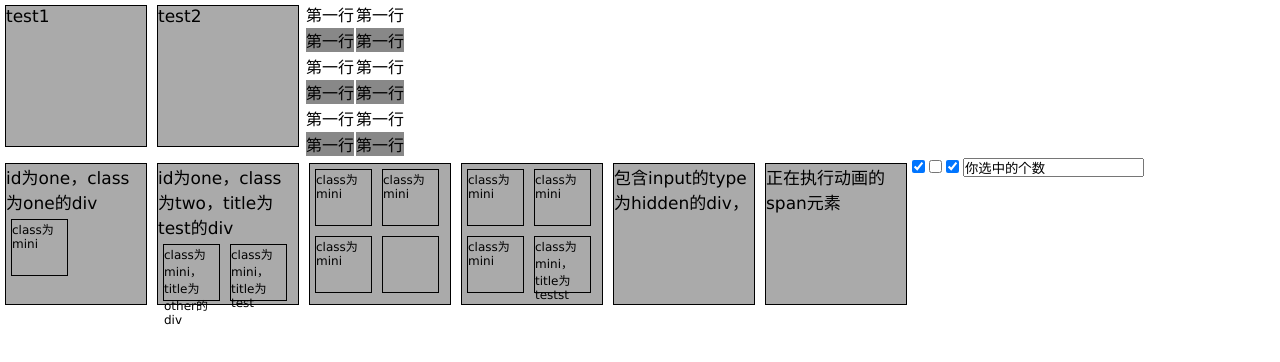
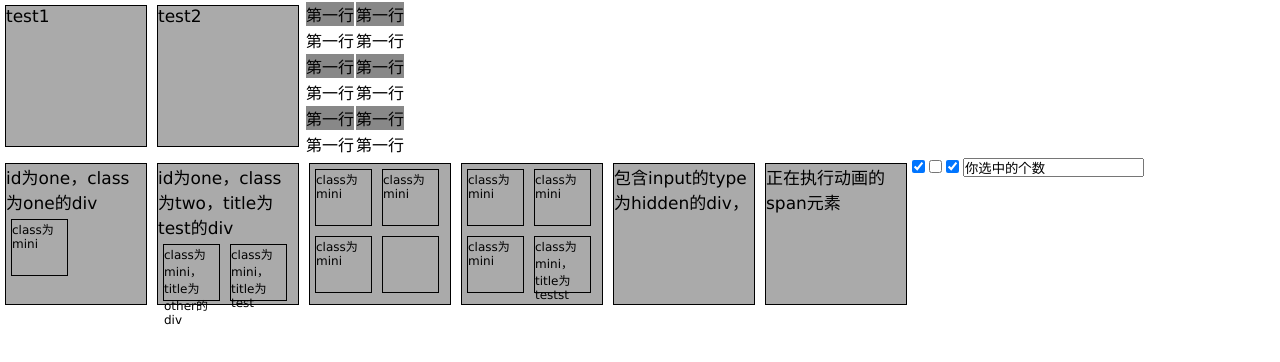
Before and after one commit to maHouse/sec-change, a plain HTML site: page jQuery学习/锋利的jQuery学习-第二章.html in a window 1280 px wide. Drawn offline with Linux system fonts and the light colour scheme.

Commit message:
add-more

```diff
--- a/jQuery学习/锋利的jQuery学习-第二章.html
+++ b/jQuery学习/锋利的jQuery学习-第二章.html
@@ -3,6 +3,8 @@
 <head>
 	<meta charset="UTF-8">
 	<title>锋利的jQuery第二章</title>
+
+	<script src="jquery-1.8.3.js"></script>
 	<style>
 		*{
 			margin: 0;
@@ -117,39 +119,55 @@
 <script>
 
 	// 使得每个p元素具有onclick事件
-	var items = document.getElementsByTagName('p');
-	for ( var i = 0; i < items.length; i++ ) {
-		items[ i ].onclick = function() {
-			alert('some intristing things!!!');
-		}
-	}
+	// var items = document.getElementsByTagName('p');
+	// for ( var i = 0; i < items.length; i++ ) {
+	// 	items[ i ].onclick = function() {
+	// 		alert('some intristing things!!!');
+	// 	}
+	// }
 
 	// 隔行变色
 
-	var item = document.getElementById('tb'),
-		tbody = item.getElementsByTagName('tbody')[0],
-		trs = tbody.getElementsByTagName('tr');
+	// var item = document.getElementById('tb'),
+	// 	tbody = item.getElementsByTagName('tbody')[0],
+	// 	trs = tbody.getElementsByTagName('tr');
 
-	for ( var i = 0; i < trs.length; i++ ) {
-		if ( i % 2 != 0 ) {
-			trs[i].style.backgroundColor = '#888';
-		}
-	}
+	// for ( var i = 0; i < trs.length; i++ ) {
+	// 	if ( i % 2 != 0 ) {
+	// 		trs[i].style.backgroundColor = '#888';
+	// 	}
+	// }
 
 	// 输出选中的多选框的个数
 
 
-	var btn = document.getElementById('btn');
-	btn.onclick = function() {
-		var arr = new Array();
-		var items = document.getElementsByName('check');
+	// var btn = document.getElementById('btn');
+	// btn.onclick = function() {
+	// 	var arr = new Array();
+	// 	var items = document.getElementsByName('check');
 
-		for ( var i = 0, len = items.length; i < len; i++ ) {
-			if ( items[ i ].checked ) {
-				arr.push( items[ i ].value );
-			}
-		}
+	// 	for ( var i = 0, len = items.length; i < len; i++ ) {
+	// 		if ( items[ i ].checked ) {
+	// 			arr.push( items[ i ].value );
+	// 		}
+	// 	}
 
-		alert( '选中的个数为：' + arr.length );
-	}
+	// 	alert( '选中的个数为：' + arr.length );
+	// }
+
+	$( function() {
+
+		$('p').click( function() {
+			//do something
+		});
+
+		$('#tb tbody tr:even').css( 'background', '#888' );
+
+		$('#btn').click( function() {
+			var length = $('input[ name = "check" ]:checked').length;
+
+			//单双引号可以互相作为外壳，但是不能只用一种,无论是但还是双，必须混着用
+			alert( '选中的个数为：' + length );
+		} );
+	} )
 </script>
```
